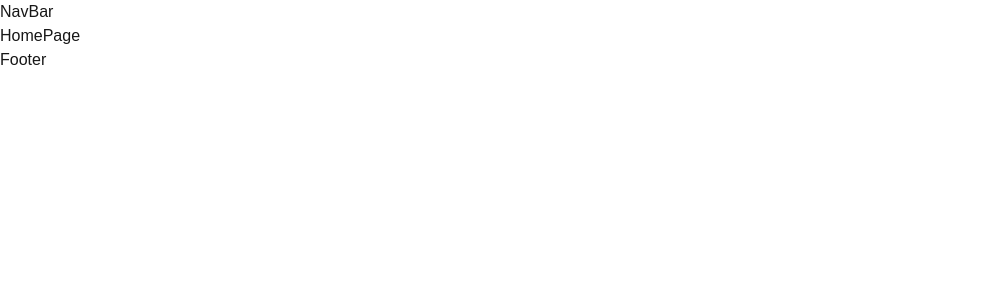
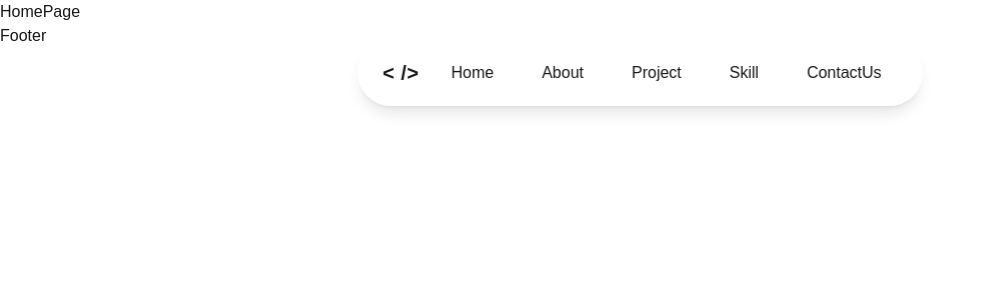
Before and after one commit to krish-sh/Portfolio, a Next.js app: page / in a window 1280 px wide. Shown: the top 300 px of the page, without its empty margins (0-981 px from the left). Built offline with nearby package versions, Linux system fonts and the light colour scheme.

Commit message:
navBar part1

```diff
--- a/app/components/Footer.tsx
+++ b/app/components/Footer.tsx
@@ -1,9 +1,19 @@
-import React from 'react'
+"use client";
+import React, { useEffect, useState } from "react";
 
 function Footer() {
-  return (
-    <div>Footer</div>
-  )
+  const [loading, setLoading] = useState(true);
+
+  useEffect(() => {
+    setTimeout(() => {
+      setLoading(false);
+    }, 2000);
+  }, []);
+
+  if (loading) {
+    return <></>;
+  }
+  return <div>Footer</div>;
 }
 
-export default Footer
+export default Footer;
--- a/app/components/NavBar.tsx
+++ b/app/components/NavBar.tsx
@@ -1,9 +1,45 @@
-import React from 'react'
+"use client";
+import Link from "next/link";
+import React, { useEffect, useState } from "react";
 
 function NavBar() {
+  const [loading, setLoading] = useState(true);
+
+  useEffect(() => {
+    setTimeout(() => {
+      setLoading(false);
+    }, 2000);
+  }, []);
+
+  if (loading) {
+    return;
+    <></>;
+  }
+
   return (
-    <div>NavBar</div>
-  )
+    <>
+      <div className="fixed top-10 left-1/2  -translate-x-1/2">
+        <div className="flex items-center  gap-4 bg-white/5 max-h-screen px-6 py-3 rounded-full transition-all duration-300   backdrop-blur-md border border-white/20 shadow-lg">
+          <h1 className="text-xl font-bold tracking-wide">&lt; /&gt;</h1>
+          <div className="hover:bg-white/5   hover:px-4 hover:py-2 hover:rounded-full hover:backdrop-blur-md hover:border hover:border-white/20 hover:shadow-lg px-4 py-2">
+            <Link href={"/"}>Home</Link>
+          </div>
+          <div className="hover:bg-white/5   hover:px-4 hover:py-2 hover:rounded-full hover:backdrop-blur-md hover:border hover:border-white/20 hover:shadow-lg px-4 py-2">
+            <Link href={"/about"}>About</Link>
+          </div>
+          <div className="hover:bg-white/5   hover:px-4 hover:py-2 hover:rounded-full hover:backdrop-blur-md hover:border hover:border-white/20 hover:shadow-lg px-4 py-2">
+            <Link href={"/project"}>Project</Link>
+          </div>
+          <div className="hover:bg-white/5   hover:px-4 hover:py-2 hover:rounded-full hover:backdrop-blur-md hover:border hover:border-white/20 hover:shadow-lg px-4 py-2">
+            <Link href={"/skill"}>Skill</Link>
+          </div>
+          <div className="hover:bg-white/5   hover:px-4 hover:py-2 hover:rounded-full hover:backdrop-blur-md hover:border hover:border-white/20 hover:shadow-lg px-4 py-2">
+            <Link href={"/contactUs"}>ContactUs</Link>
+          </div>
+        </div>
+      </div>
+    </>
+  );
 }
 
-export default NavBar
+export default NavBar;
--- a/app/page.tsx
+++ b/app/page.tsx
@@ -1,12 +1,33 @@
-import React from "react";
-import NavBar from "./components/NavBar";
+"use client";
+
+import { loadEnvFile } from "process";
 import HomePage from "./components/HomePage";
-import Footer from "./components/Footer";
+import { useState, useEffect } from "react";
 
 const page = () => {
+  const [loading, setLoading] = useState(true);
+
+  useEffect(() => {
+    setTimeout(() => {
+      setLoading(false);
+    }, 2000);
+  }, []);
+
+  if (loading) {
+    return (
+      <>
+        <div className="flex justify-center items-center min-h-screen">
+          Loading...
+        </div>
+      </>
+    );
+  }
+
   return (
     <>
-      <HomePage />
+      <div>
+        <HomePage />
+      </div>
     </>
   );
 };
```
Also changed, not shown: app/components/HomePage.tsx (+3 -5 lines).
